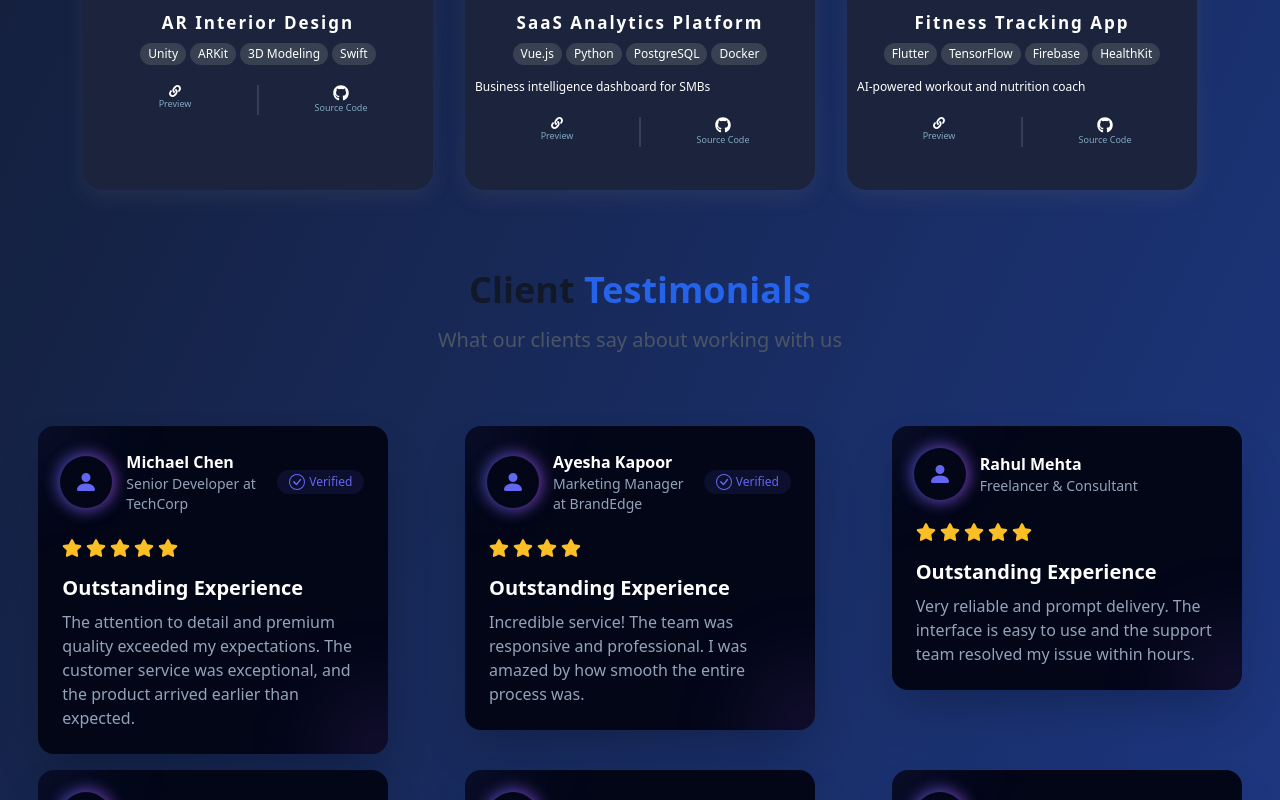
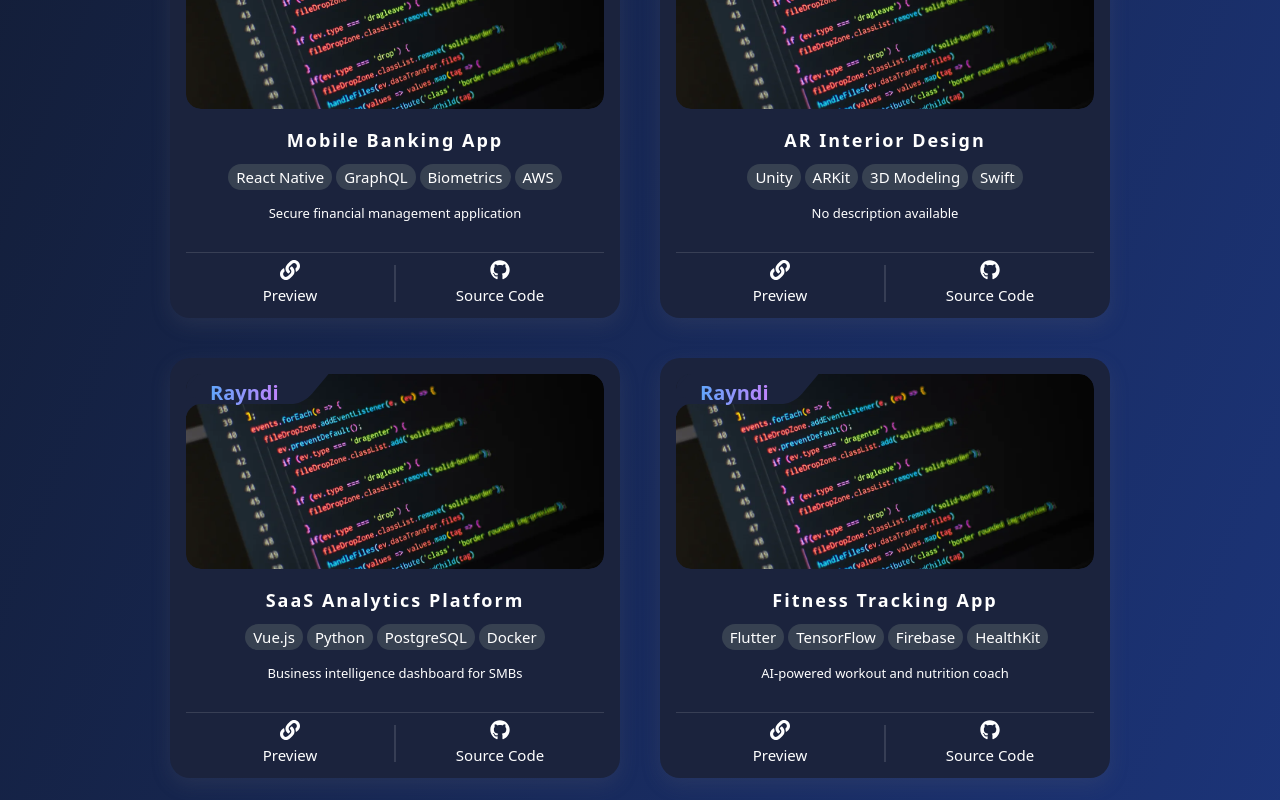
Before and after one commit to somu46/rayndi, a React (Create React App) app: page /work in a window 1280 px wide. Shown: the part 1340-2140 px from the top of the page. Built offline with nearby package versions, Linux system fonts and the light colour scheme.

Commit message:
`Refactored UI components and layouts across multiple files`

```diff
--- a/src/Components/Home/Home.js
+++ b/src/Components/Home/Home.js
@@ -1,5 +1,5 @@
 import { motion } from "framer-motion";
-import { FiArrowRight, FiGlobe, FiUsers, FiAward, FiLayers } from "react-icons/fi";
+import {  FiGlobe, FiUsers, FiAward, FiLayers } from "react-icons/fi";
 import OurProcess from '../../Components/UIVerse/OurProcess'
 import LogoSlider from "../UIVerse/logoSlider";
 import { FaLaptopCode, FaMobileAlt, FaPaintBrush, FaCloud } from 'react-icons/fa';
@@ -163,7 +163,7 @@ const services = [
             </p>
           </motion.div>
 
-<div className="grid grid-cols-1 md:grid-cols-2 lg:grid-cols-4 gap-8">
+<div className="grid grid-cols-1 md:grid-cols-2 lg:grid-cols-4 gap-8 ">
   {features.map((feature, index) => (
     <motion.div
       key={index}
@@ -176,13 +176,12 @@ const services = [
         scale: 1.03,
         boxShadow: "0 20px 25px -5px rgba(0, 0, 0, 0.1), 0 10px 10px -5px rgba(0, 0, 0, 0.04)"
       }}
-      className="relative bg-slate-900 p-8 rounded-xl shadow-lg border border-blue-100 overflow-hidden group"
+      className="relative bg-slate-900 p-8 rounded-xl shadow-lg border border-blue-100 overflow-hidden group "
     >
-      {/* Gradient background overlay on hover */}
-      <div className="absolute inset-0 bg-gradient-to-br from-blue-50 to-purple-50 opacity-0 group-hover:opacity-100 transition-opacity duration-300 -z-10"></div>
+
 
       {/* Icon container with gradient border */}
-      <div className="relative inline-flex justify-center items-center mb-6">
+      <div className="relative inline-flex justify-center items-center mb-6 ">
         <div className="absolute inset-0 bg-gradient-to-r from-blue-400 to-purple-500 rounded-full blur-md opacity-100 group-hover:opacity-100 transition-opacity"></div>
         <div className="relative bg-black text-blue-500 rounded-full w-14 h-14 flex items-center justify-center text-2xl shadow-sm group-hover:text-purple-600 transition-colors">
           {feature.icon}
@@ -236,7 +235,7 @@ const services = [
     </motion.div>
 
     {/* Services grid - Creative Card Design */}
-    <div className="grid grid-cols-1 md:grid-cols-2 lg:grid-cols-3 gap-10">
+    <div className="flex flex-wrap justify-center gap-10 ">
   {services.map((service, index) => (
     <motion.div
       key={index}
@@ -249,7 +248,7 @@ const services = [
         hover: { duration: 0.3 }
       }}
       viewport={{ once: true, margin: "-50px" }}
-          className="relative group"
+      className="relative group w-full sm:w-[calc(50%-40px)] lg:w-[calc(33.333%-40px)] min-w-[300px] max-w-[450px]"
     >
       {/* Card with creative border */}
       <div className="absolute inset-0 bg-gradient-to-br from-blue-500 to-purple-600 rounded-3xl opacity-0 group-hover:opacity-100 transition-opacity duration-500 blur-md group-hover:blur-lg -z-10"></div>
@@ -279,7 +278,7 @@ const services = [
 
           {/* Animated underline link - centered */}
           <motion.div whileHover="hover" className="flex justify-center">
-                <a href="#" className="relative text-blue-600 dark:text-blue-400 font-medium group">
+            <a href="/" className="relative text-blue-600 dark:text-blue-400 font-medium group">
               <ExploreButton/>
             </a>
           </motion.div>
--- a/src/Components/UIVerse/FeedbackCard.js
+++ b/src/Components/UIVerse/FeedbackCard.js
@@ -78,16 +78,16 @@ const Card = () => {
               What our clients say about working with us
             </p>
           </motion.div>
-    <div className="grid grid-cols-1 md:grid-cols-2 xl:grid-cols-3 gap-4 p-2">
+    <div className="flex flex-wrap justify-center gap-10 p-2">
   {testimonials.map((item, index) => (
-        <div key={index} className="group relative w-[350px] mx-auto ">
-          <div className="relative overflow-hidden rounded-2xl bg-slate-950 shadow-2xl transition-all duration-300 hover:-translate-y-1 hover:shadow-indigo-500/10">
+    <div key={index} className="group relative w-full sm:w-[350px] flex-shrink-0">
+      <div className="relative h-full overflow-hidden rounded-2xl bg-slate-950 shadow-2xl transition-all duration-300 hover:-translate-y-1 hover:shadow-indigo-500/10">
         {/* Glowing background circles */}
         <div className="absolute -left-16 -top-16 h-32 w-32 rounded-full bg-gradient-to-br from-indigo-500/20 to-purple-500/0 blur-2xl transition-all duration-500 group-hover:scale-150 group-hover:opacity-70" />
         <div className="absolute -right-16 -bottom-16 h-32 w-32 rounded-full bg-gradient-to-br from-purple-500/20 to-indigo-500/0 blur-2xl transition-all duration-500 group-hover:scale-150 group-hover:opacity-70" />
 
-            {/* Card Content */}
-            <div className="relative p-6">
+        {/* Card Content - using flex-col to ensure equal height */}
+        <div className="relative p-6 h-full flex flex-col">
           {/* User Info */}
           <div className="flex items-center gap-4 mb-6">
             <div className="group/avatar relative">
@@ -96,12 +96,12 @@ const Card = () => {
                 <BsFillPersonFill className="h-6 w-6 text-indigo-500" />
               </div>
             </div>
-                <div>
-                  <h4 className="font-semibold text-white">{item.name}</h4>
-                  <p className="text-sm text-slate-400">{item.role}</p>
+            <div className="min-w-0">
+              <h4 className="font-semibold text-white truncate">{item.name}</h4>
+              <p className="text-sm text-slate-400 truncate">{item.role}</p>
             </div>
             {item.verified && (
-                  <div className="ml-auto">
+              <div className="ml-auto flex-shrink-0">
                 <div className="flex items-center gap-1 rounded-full bg-indigo-500/10 px-3 py-1">
                   <BsCheckCircle className="h-4 w-4 text-indigo-500" />
                   <span className="text-xs font-medium text-indigo-500">Verified</span>
@@ -117,10 +117,10 @@ const Card = () => {
             ))}
           </div>
 
-              {/* Review Content */}
-              <div className="space-y-2">
+          {/* Review Content - flex-grow to take remaining space */}
+          <div className="space-y-2 flex-grow">
             <h3 className="text-xl font-semibold text-white">{item.summary}</h3>
-                <p className="text-slate-400">{item.review}</p>
+            <p className="text-slate-400 line-clamp-3">{item.review}</p>
           </div>
         </div>
       </div>
--- a/src/Components/UIVerse/ProjectsCard.js
+++ b/src/Components/UIVerse/ProjectsCard.js
@@ -5,11 +5,12 @@ const Card = ({ project = {} }) => {
   const { image, title, tags, link, github, description } = project;
 
   return (
-    <div className="w-[350px] h-[360px] perspective">
+    <div className="w-[450px] h-[420px] perspective">
       <div className="relative w-full h-full transition-transform duration-700 transform-style-preserve-3d group hover:rotate-y-180">
         {/* Front Side */}
-        <div className="absolute w-full h-full backface-hidden rounded-[20px] bg-[#1b233d] p-[5px] shadow-[rgba(100,100,111,0.2)_0px_7px_20px_0px]">
-          <div className="h-[150px] rounded-[15px] relative overflow-hidden">
+        <div className="absolute w-full h-full backface-hidden rounded-[20px] bg-[#1b233d] p-4 shadow-[rgba(100,100,111,0.2)_0px_7px_20px_0px] flex flex-col">
+          {/* Image Area (Fixed Height) */}
+          <div className="h-[200px] rounded-[15px] relative overflow-hidden mb-4">
             {image ? (
               <img
                 src={image}
@@ -23,8 +24,8 @@ const Card = ({ project = {} }) => {
             )}
 
             {/* Rayndi label */}
-            <div className="absolute top-2 left-3 z-10">
-              <p className="bg-gradient-to-r from-blue-400 to-purple-400 bg-clip-text text-transparent text-sm font-semibold">
+            <div className="absolute top-1 left-6 z-10 ">
+              <p className="bg-gradient-to-r from-blue-400 to-purple-400 bg-clip-text text-transparent text-[20px] font-semibold">
                 Rayndi
               </p>
             </div>
@@ -34,29 +35,35 @@ const Card = ({ project = {} }) => {
             <div className="absolute top-[30px] left-0 w-[15px] h-[15px] bg-transparent rounded-tl-[15px] shadow-[-5px_-5px_0_2px_#1b233d]" />
           </div>
 
-          <div className="mt-[15px] px-[5px] py-[10px]">
-            <span className="block text-[17px] font-bold text-white text-center tracking-[2px]">
+          {/* Title Area (Fixed Height) */}
+          <div className="h-[30px] flex items-center justify-center mb-2">
+            <span className="text-lg font-bold text-white tracking-[2px] truncate max-w-full">
               {title || "Untitled"}
             </span>
+          </div>
 
-            <div className="flex flex-wrap justify-center mt-2 gap-1">
+          {/* Tags Area (Fixed Height) */}
+          <div className="h-[30px] flex flex-wrap justify-center items-center gap-1 mb-3 overflow-hidden">
             {tags?.map((tag, index) => (
               <span
                 key={index}
-                  className="text-[12px] px-2 py-0.5 bg-gray-700 text-white rounded-full"
+                className="text-[15px] px-2 py-0.5 bg-gray-700 text-white rounded-full whitespace-nowrap"
               >
                 {tag}
               </span>
             ))}
           </div>
-            <div className=" mt-2 ">
-                <span className="text-[12px] text-white ">
-                  {description}
-                </span>
+
+          {/* Description Area (Flexible Height) */}
+          <div className="flex-grow min-h-[40px] max-h-[100px] overflow-y-auto mb-2 text-center">
+            <p className="text-[13px] text-white line-clamp-4">
+              {description || "No description available"}
+            </p>
           </div>
 
-            <div className="flex justify-between mt-[20px]">
-              <div className="flex-1 text-center px-[5px] text-[rgba(170,222,243,0.721)]">
+          {/* Links Area (Fixed Height) */}
+          <div className="h-[50px] flex border-t border-[rgba(255,255,255,0.126)] pt-3">
+            <div className="flex-1 flex flex-col items-center justify-center">
               {link && (
                 <a
                   href={link}
@@ -64,13 +71,13 @@ const Card = ({ project = {} }) => {
                   rel="noopener noreferrer"
                   className="flex flex-col items-center"
                 >
-                    <FaLink className="text-white font-bold text-[12px]" />
-                    <span className="text-[9px]">Preview</span>
+                  <FaLink className="text-white text-[20px] mb-1" />
+                  <span className="text-white text-[15px]">Preview</span>
                 </a>
               )}
             </div>
             <div className="border-x border-[rgba(255,255,255,0.126)]" />
-              <div className="flex-1 text-center px-[5px] text-[rgba(170,222,243,0.721)]">
+            <div className="flex-1 flex flex-col items-center justify-center">
               {github && (
                 <a
                   href={github}
@@ -78,11 +85,10 @@ const Card = ({ project = {} }) => {
                   rel="noopener noreferrer"
                   className="flex flex-col items-center"
                 >
-                    <FaGithub className="text-white" />
-                    <span className="text-[9px]">Source Code</span>
+                  <FaGithub className="text-white text-[20px] mb-1" />
+                  <span className="text-white text-[15px]">Source Code</span>
                 </a>
               )}
-              </div>
             </div>
           </div>
         </div>
--- a/src/Pages/About/About.jsx
+++ b/src/Pages/About/About.jsx
@@ -101,13 +101,7 @@ const AboutPage = () => {
             <p className="text-xl text-gray-600 mb-10">
               We're a passionate team of creators, developers, and strategists dedicated to building digital experiences that matter.
             </p>
-            {/* <motion.button
-              whileHover={{ scale: 1.05 }}
-              whileTap={{ scale: 0.95 }}
-              className="bg-gradient-to-r from-blue-600 to-purple-600 text-white px-8 py-4 rounded-full font-medium shadow-lg"
-            >
-              Our Story
-            </motion.button> */}
+
           </motion.div>
         </div>
       </section>
@@ -215,7 +209,7 @@ const AboutPage = () => {
             </p>
           </motion.div>
 
-          <div className="grid grid-cols-1 sm:grid-cols-2 lg:grid-cols-4 gap-8 ">
+          <div className="flex flex-wrap justify-center gap-8 ">
             {teamMembers.map((member, index) => (
               <EmployeeCard
                 key={index}
--- a/src/Pages/Solutions/Solutions.jsx
+++ b/src/Pages/Solutions/Solutions.jsx
@@ -518,7 +518,7 @@ const SolutionsPage = () => {
       </p>
     </motion.div>
 
-          <div className="grid grid-cols-2 sm:grid-cols-3 md:grid-cols-4 gap-3 sm:gap-4 md:gap-6">
+    <div className="flex flex-wrap justify-center gap-3 sm:gap-4 md:gap-6">
       {industries.map((industry, index) => (
         <motion.div
           key={index}
@@ -535,7 +535,7 @@ const SolutionsPage = () => {
             y: -10,
             scale: 1.05
           }}
-                className="relative group"
+          className="relative group w-[calc(50%-6px)] sm:w-[calc(33.333%-16px)] md:w-[calc(25%-24px)] min-w-[120px] max-w-[200px]"
         >
           <div className={`absolute inset-0 rounded-lg md:rounded-xl ${industry.color.replace('text', 'bg')}/20 opacity-0 group-hover:opacity-100 blur-md transition-opacity duration-500 -z-10`} />
 
--- a/src/Pages/Work/Work.jsx
+++ b/src/Pages/Work/Work.jsx
@@ -182,7 +182,7 @@ const WorkPage = () => {
       whileInView={{ opacity: 1 }}
       transition={{ duration: 0.8 }}
       viewport={{ once: true }}
-      className="flex flex-wrap justify-center gap-8"
+      className="flex flex-wrap justify-center gap-10"
     >
       {filteredProjects.map((project) => (
         <ProjectsCard key={project.id} project={project} />
@@ -208,7 +208,7 @@ const WorkPage = () => {
       <FeedbackCard/>
 
       {/* CTA */}
-      <section className="py-28 text-white">
+      <section className="py-28 text-white ">
         <div className="container mx-auto px-6 text-center">
           <motion.div
             initial={{ opacity: 0, scale: 0.9 }}
```
Lines whose indentation alone changed are shown as unchanged.
